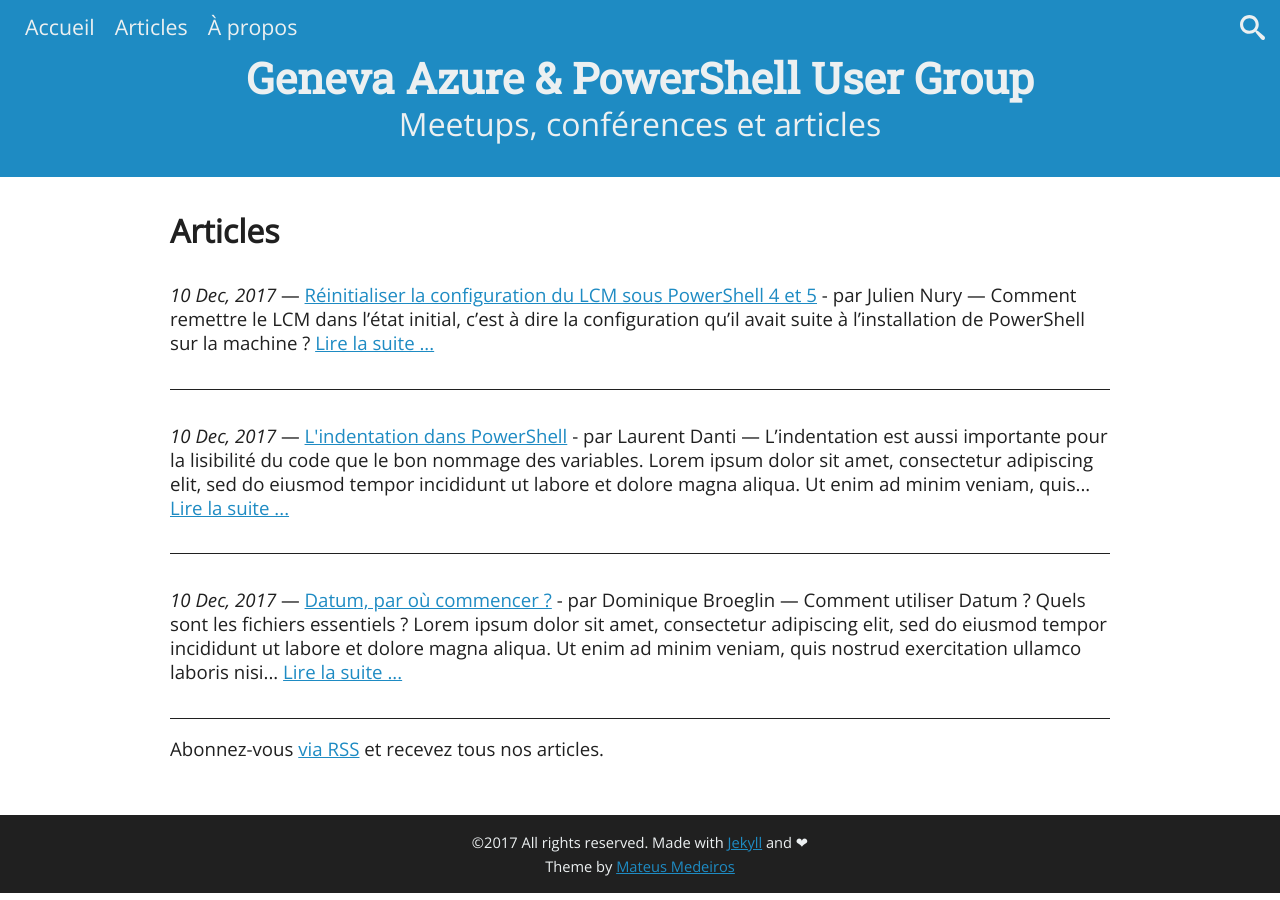
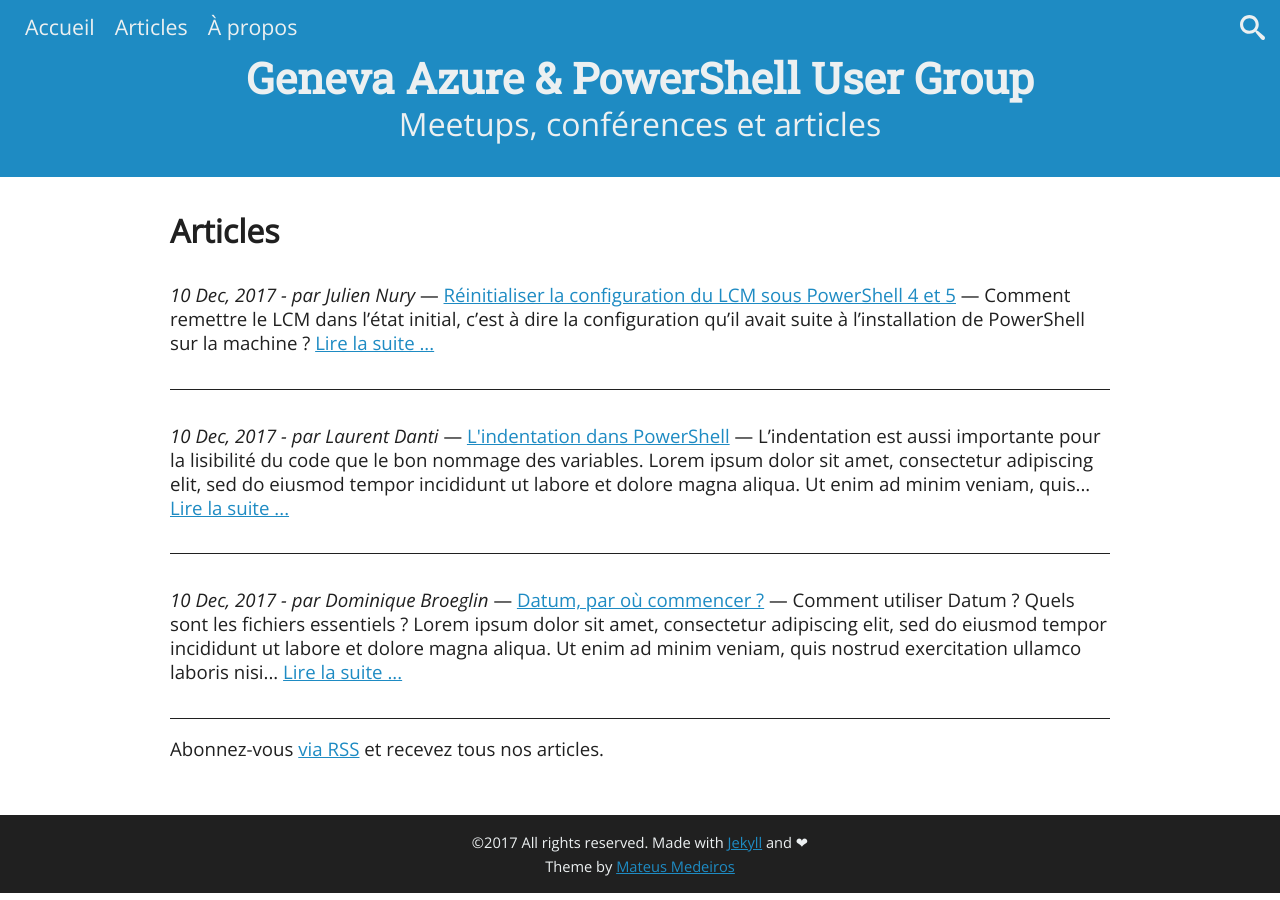
Before and after one commit to gapsug/gapsug.github.io, a Jekyll site: the page built from articles/index.html, in a window 1280 px wide. Built offline with Jekyll 4.4.1, drawn with Linux system fonts in a browser that asks for light colours; the list of posts is cut into pages by our own code.

Commit message:
cosmetique

```diff
--- a/articles/index.html
+++ b/articles/index.html
@@ -10,7 +10,7 @@
       {% for post in paginator.posts %}{% assign author = site.data.authors[post.author] %}
         <li class="post-container">
 
-          <p> <span><i>{{ post.date | date: "%-d %b, %Y" }}</i></span> — <a class="post-link" href="{{ post.permalink | prepend: site.baseurl }}">{{ post.title }}</a> - par {{ author.name}} — {{ post.content | strip_html | truncatewords: 40  }} <a href="{{ post.permalink | prepend: site.baseurl }}"> Lire la suite ... </a> </p>
+          <p> <span><i>{{ post.date | date: "%-d %b, %Y" }} - par {{ author.name}}</i></span> — <a class="post-link" href="{{ post.permalink | prepend: site.baseurl }}">{{ post.title }}</a> — {{ post.content | strip_html | truncatewords: 40  }} <a href="{{ post.permalink | prepend: site.baseurl }}"> Lire la suite ... </a> </p>
 
         </li>
       {% endfor %}
```
